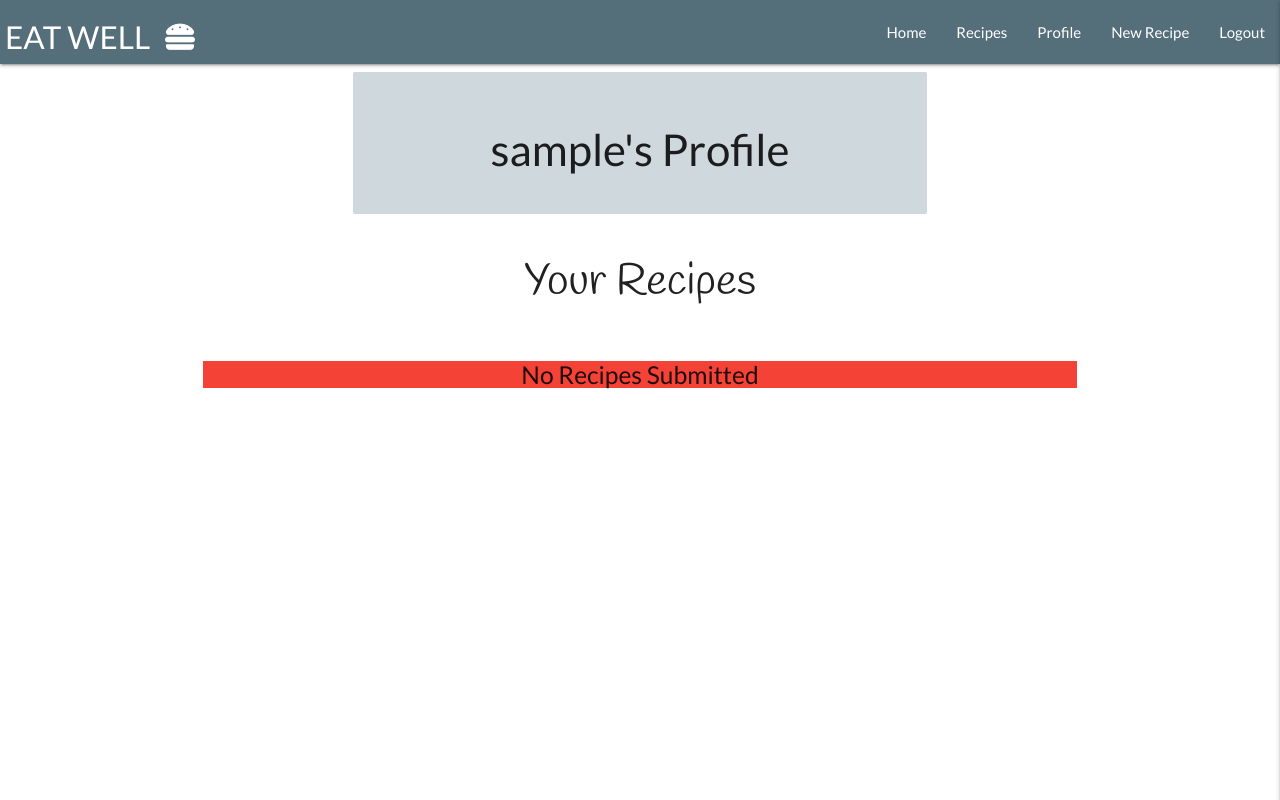
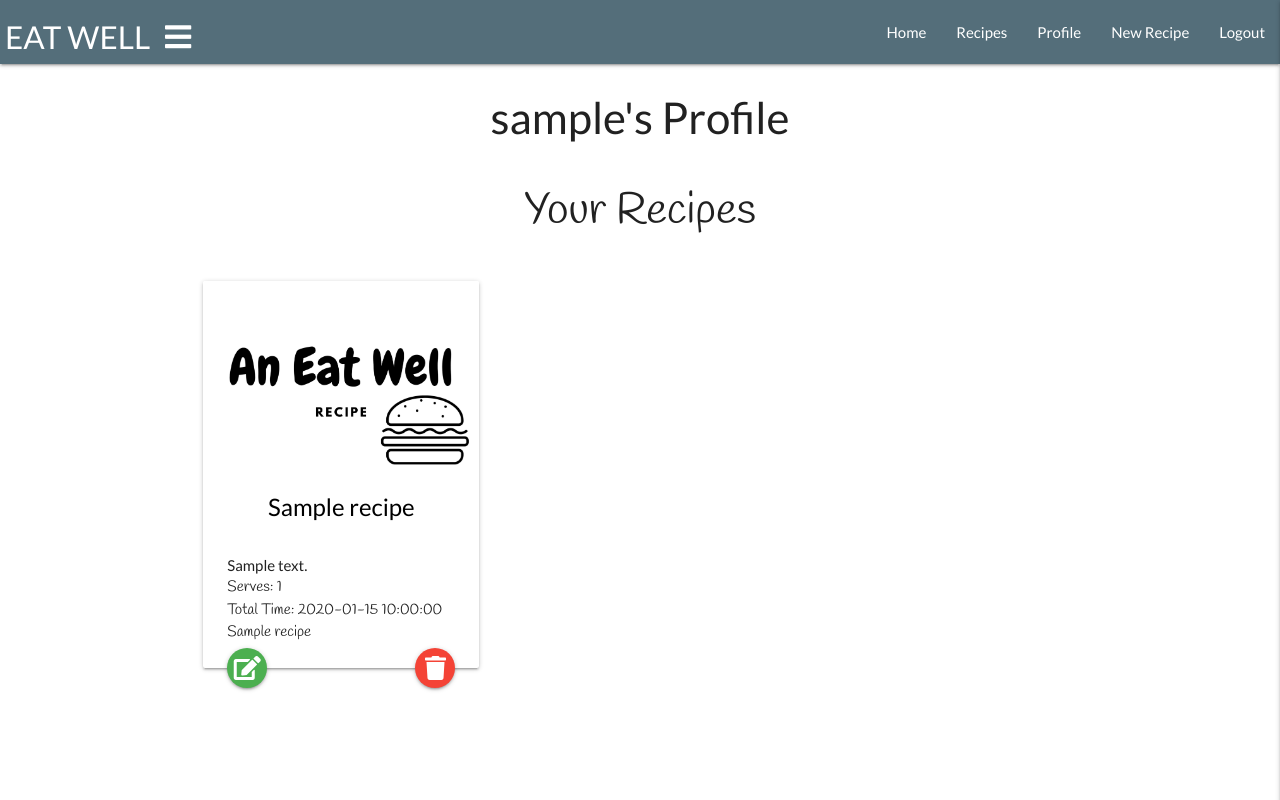
Before and after one commit to Dgoodwin92/eat-well, a Flask app: page /profile/1 in a window 1280 px wide. Run offline with Flask 2, Linux system fonts and the light colour scheme; the visitor is signed in with stand-in values (Sample User, id 1); a database or web service that is not in the repository returns one stand-in record (values such as "Sample title"); some libraries are stand-ins or nearby versions.

Commit message:
home.html created, profile page now shows user created recipes.

```diff
--- a/app.py
+++ b/app.py
@@ -28,8 +28,9 @@ def get_recipes():
 @app.route("/search", methods=["GET", "POST"])
 def search():
     query = request.form.get("query")
-    recipes = list(mongo.db.recipes.find({"$text": {"$search": query}}))
-    return render_template("recipes.html", recipes=recipes)
+    # recipes = list(mongo.db.recipes.find({"$text": {"$search": query}}))
+    recipe_by_ingredients = list(mongo.db.recipes.find({"$text": {"$search": query}}))
+    return render_template("recipes.html", recipes=recipe_by_ingredients)
 
 
 @app.route("/register", methods=["GET", "POST"])
@@ -90,7 +91,12 @@ def profile(username):
     # grab the session user's username from db
     username = mongo.db.users.find_one(
         {"username": session["user"]})["username"]
-    return render_template("profile.html", username=username)
+
+    if session["user"]:
+        recipes = list(mongo.db.recipes.find({"created_by": username}))
+        return render_template("profile.html", recipes=recipes, username=username)
+
+    return redirect(url_for("login"))
 
 
 @app.route("/logout")
--- a/static/css/style.css
+++ b/static/css/style.css
@@ -70,7 +70,7 @@ p {
 /* Modal */
 
 .modal {
-    background-color: #ffd54f;
+    background-color: #eceff1;
 }
 
 .modal-info {
--- a/templates/base.html
+++ b/templates/base.html
@@ -21,7 +21,7 @@
         <!-- Top Navbar -->
         <nav class="nav-extended blue-grey darken-1">
             <div class="nav-wrapper">
-                <a href="#!" class="brand-logo">EAT WELL<i class="nav-icon fas fa-hamburger right"></i></a>
+                <a href="#!" class="brand-logo">EAT WELL<i class="nav-icon fas fa-bars right"></i></a>
                 <a href="#" data-target="mobile-demo" class="sidenav-trigger right"><i
                         class="fas fa-drumstick-bite"></i></a>
                 <ul class="right hide-on-med-and-down">
--- /dev/null
+++ b/templates/home.html
@@ -0,0 +1,4 @@
+{% extends "base.html" %}
+{% block content %}
+
+{% endblock %}
--- a/templates/profile.html
+++ b/templates/profile.html
@@ -3,11 +3,9 @@
 <div class="container">
     <div class="row">
         <div class="col s12 m8 offset-m2">
-        <div class="card-panel" id="user-card-panel">
                 <h3 class="center-align user-title">
                     {{ username }}'s Profile
                 </h3>
-        </div>
         </div>
     </div>
     <section id="recipe-page">
@@ -16,12 +14,10 @@
             <div class="row">
                 <h3 class="page-heading center-align">Your Recipes</h3>
             </div>
-
+            <div class="row">
+                {% if recipe|length == 0 %}
                 {% for recipe in recipes %}
-
-        <div class="row">
                 <div class="col s6 m4">
-                {% if session.user|lower == recipe.created_by|lower %}
                     <div class="card">
                         <div class="card-image">
                             <img class="materialboxed" src="/static/images/recipes/An Eat Well.png">
@@ -40,10 +36,7 @@
                                 data-position="bottom" data-tooltip="Delete"><i class="fas fa-trash"></i></a>
                         </div>
                     </div>
-                {% endif %}
                 </div>
-        </div>
-
                 {% else %}
                 <div class="row">
                     <div class="col s12 center-align">
@@ -51,9 +44,8 @@
                     </div>
                 </div>
                 {% endfor %}
-
-
-
+                {% endif %}
+            </div>
         </div>
 </div>
 </section>
```
Lines whose indentation alone changed are shown as unchanged.
